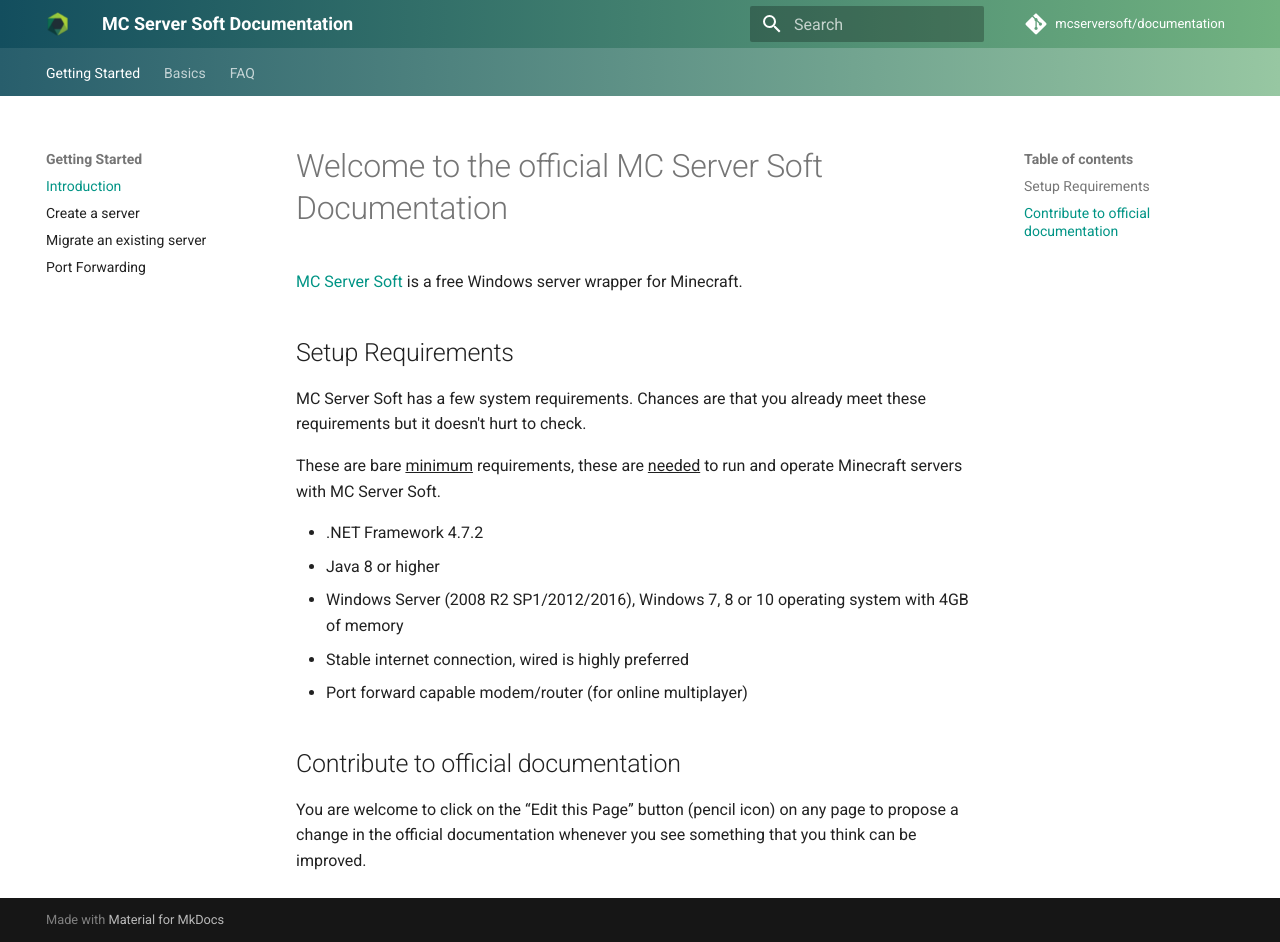
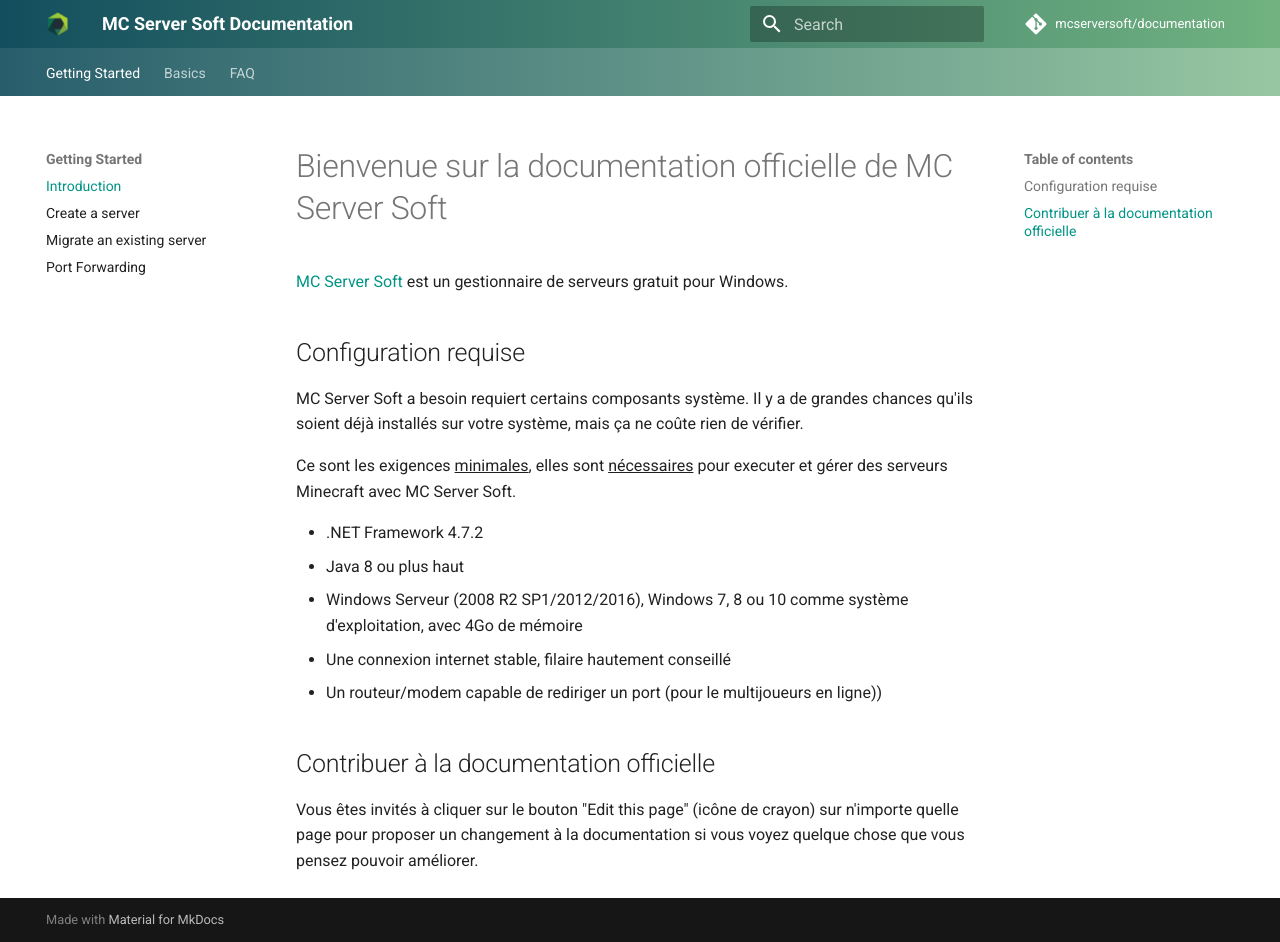
Before and after one commit to mcserversoft/documentation, an MkDocs documentation site: the page built from docs/index.md, in a window 1280 px wide and 942 px high. Built offline with MkDocs 1.6.1 and Material for MkDocs 9.7.7, drawn with Linux system fonts in a browser that asks for light colours; comment, search, counter and statistics services are not loaded.

Commit message:
Update index.md

```diff
--- a/docs/index.md
+++ b/docs/index.md
@@ -1,19 +1,19 @@
-# Welcome to the official MC Server Soft Documentation
+# Bienvenue sur la documentation officielle de MC Server Soft
 
-[MC Server Soft](https://www.mcserversoft.com/) is a free Windows server wrapper for Minecraft.
+[MC Server Soft](https://www.mcserversoft.com/) est un gestionnaire de serveurs gratuit pour Windows.
 
-## Setup Requirements
+## Configuration requise
 
-MC Server Soft has a few system requirements. Chances are that you already meet these requirements but it doesn't hurt to check.
+MC Server Soft a besoin requiert certains composants système. Il y a de grandes chances qu'ils soient déjà installés sur votre système, mais ça ne coûte rien de vérifier.
 
-These are bare <u>minimum</u> requirements, these are <u>needed</u> to run and operate Minecraft servers with MC Server Soft.
+Ce sont les exigences <u>minimales</u>, elles sont <u>nécessaires</u> pour executer et gérer des serveurs Minecraft avec MC Server Soft.
 
 *   .NET Framework 4.7.2
-*   Java 8 or higher
-*   Windows Server (2008 R2 SP1/2012/2016), Windows 7, 8 or 10 operating system with 4GB of memory
-*   Stable internet connection, wired is highly preferred
-*   Port forward capable modem/router (for online multiplayer)
+*   Java 8 ou plus haut
+*   Windows Serveur (2008 R2 SP1/2012/2016), Windows 7, 8 ou 10 comme système d'exploitation, avec 4Go de mémoire
+*   Une connexion internet stable, filaire hautement conseillé
+*   Un routeur/modem capable de rediriger un port (pour le multijoueurs en ligne))
 
-## Contribute to official documentation
+## Contribuer à la documentation officielle
 
-You are welcome to click on the “Edit this Page” button (pencil icon) on any page to propose a change in the official documentation whenever you see something that you think can be improved.
+Vous êtes invités à cliquer sur le bouton "Edit this page" (icône de crayon) sur n'importe quelle page pour proposer un changement à la documentation si vous voyez quelque chose que vous pensez pouvoir améliorer.
```
